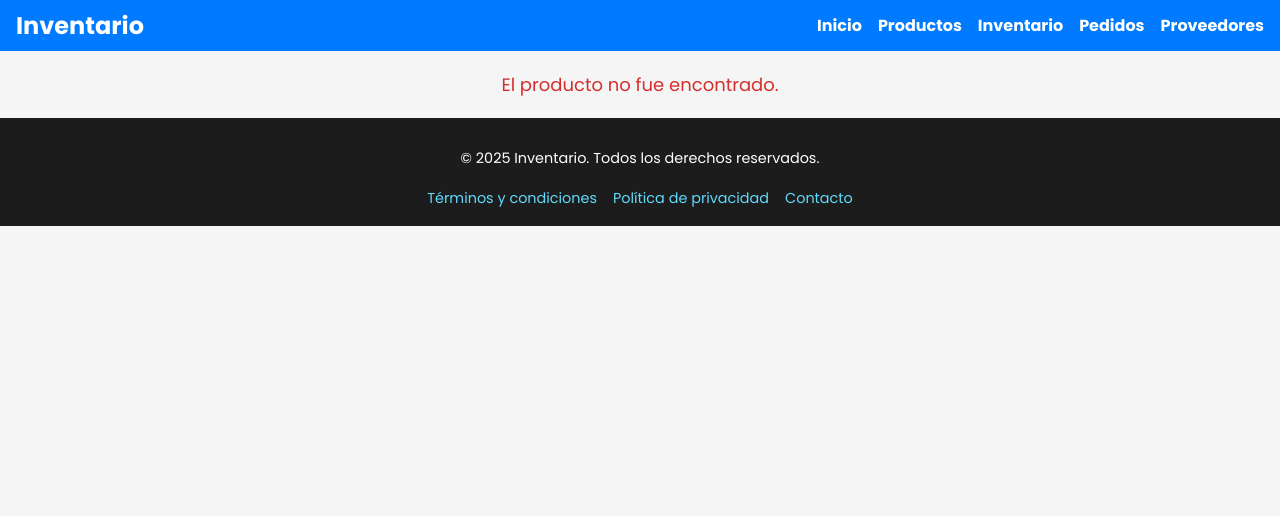
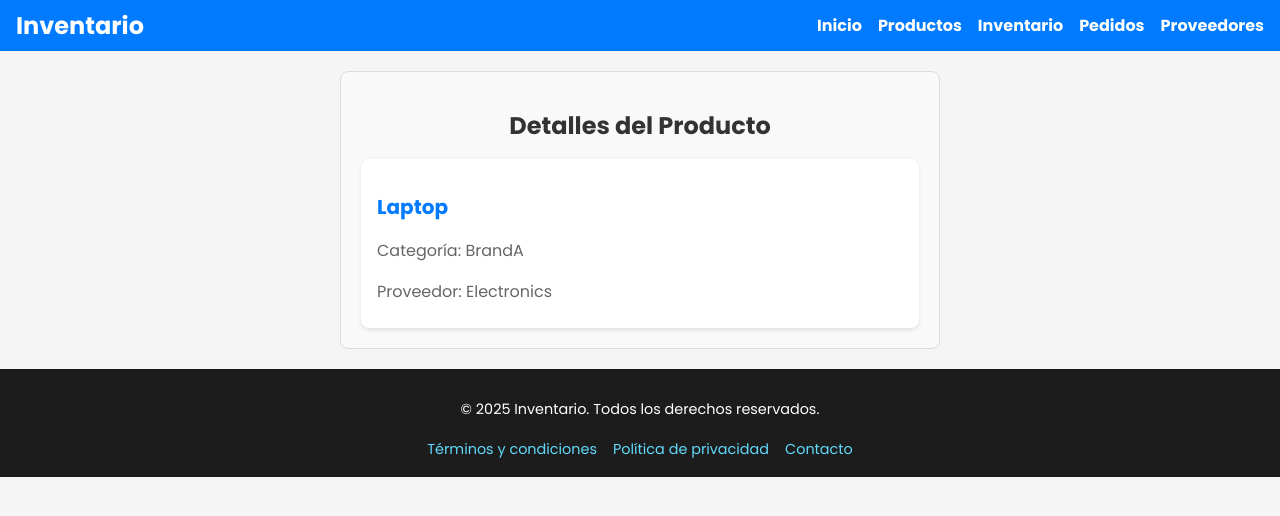
Before and after one commit to DRUMPADD/app_inventory, a React (Vite) app: page /product-details/1 in a window 1280 px wide. Shown: the top 516 px of the page. Built offline with nearby package versions, Linux system fonts and the light colour scheme.

Commit message:
Product details

```diff
--- a/src/components/ProductDetails.jsx
+++ b/src/components/ProductDetails.jsx
@@ -8,8 +8,8 @@ const products = [
 ];
 function ProductDetails() {
     const { id } = useParams();
-    const product = Array(products).find((item) => item.id === parseInt(id));
-
+    const product = products.find((item) => item.id === parseInt(id));
+    console.log();
     if(!product) {
         return <p className='product-details__error'>El producto no fue encontrado.</p>
     }
@@ -18,7 +18,7 @@ function ProductDetails() {
             <h1 className="product-details__title">Detalles del Producto</h1>
             <div className="product-details__info">
                 <h2 className="product-details__name">{product.name}</h2>
-                <p className="product-details__category">Categoría: ${product.price}</p>
+                <p className="product-details__category">Categoría: {product.manufacturer}</p>
                 <p className="product-details__manufacturer">Proveedor: {product.category}</p>
             </div>
         </div>
--- a/src/styles/ProductDetails.css
+++ b/src/styles/ProductDetails.css
@@ -28,12 +28,7 @@
     margin-bottom: 8px;
 }
 
-.product-details__category {
-    font-size: 18px;
-    color: #4caf50;
-    margin-bottom: 8px;
-}
-
+.product-details__category,
 .product-details__manufacturer {
     font-size: 16px;
     color: #666;
```
